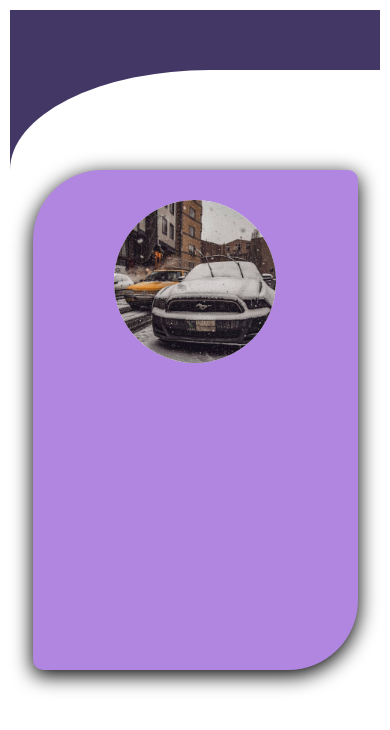
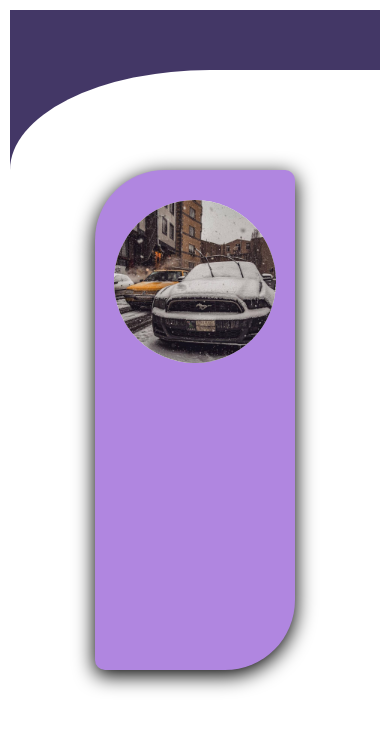
Before and after one commit to AmirrezaFiroz/AmirrezaFiroz.github.io, a plain HTML site: page index.html in a window 390 px wide. Drawn offline with Linux system fonts and the light colour scheme.

Commit message:
responsive

```diff
--- a/index.html
+++ b/index.html
@@ -17,6 +17,7 @@
             <div class="white_paper"></div>
         </div>
     </header>
+    <div class="elements">
         <div id="profile">
             <div class="picture">
                 <img src="logo.png" alt="profile">
@@ -26,6 +27,7 @@
             <div class="contact github"></div>
             <div class="contact telegram"></div>
         </div>
+    </div>
     <script src="script.js"></script>
 </body>
 
--- a/style.css
+++ b/style.css
@@ -8,6 +8,7 @@
 body {
     background: white;
     padding: 0 10px;
+    height: 100%;
 }
 
 header {
@@ -18,7 +19,7 @@ header {
 }
 
 header .corner {
-    position: fixed;
+    position: absolute;
     top: 70px;
     left: 10px;
     width: 200px;
@@ -35,13 +36,24 @@ header .corner .white_paper {
     border-radius: 100% 0 0 0;
 }
 
+.elements {
+    display: flex;
+    justify-content: center;
+    align-items: center;
+    position: fixed;
+    width: calc(100% - 20px);
+    box-sizing: content-box;
+    top: 70px;
+}
+
 #profile {
-    width: 325px;
+    width: 50%;
+    max-width: 300px;
+    min-width: 200px;
     height: 500px;
     background: #b086e0;
     position: relative;
     top: 100px;
-    left: calc(50% - 162.5px);
     border-radius: 70px 10px;
     box-shadow: 0 5px 20px .5px black;
     display: flex;
```
Lines whose indentation alone changed are shown as unchanged.
